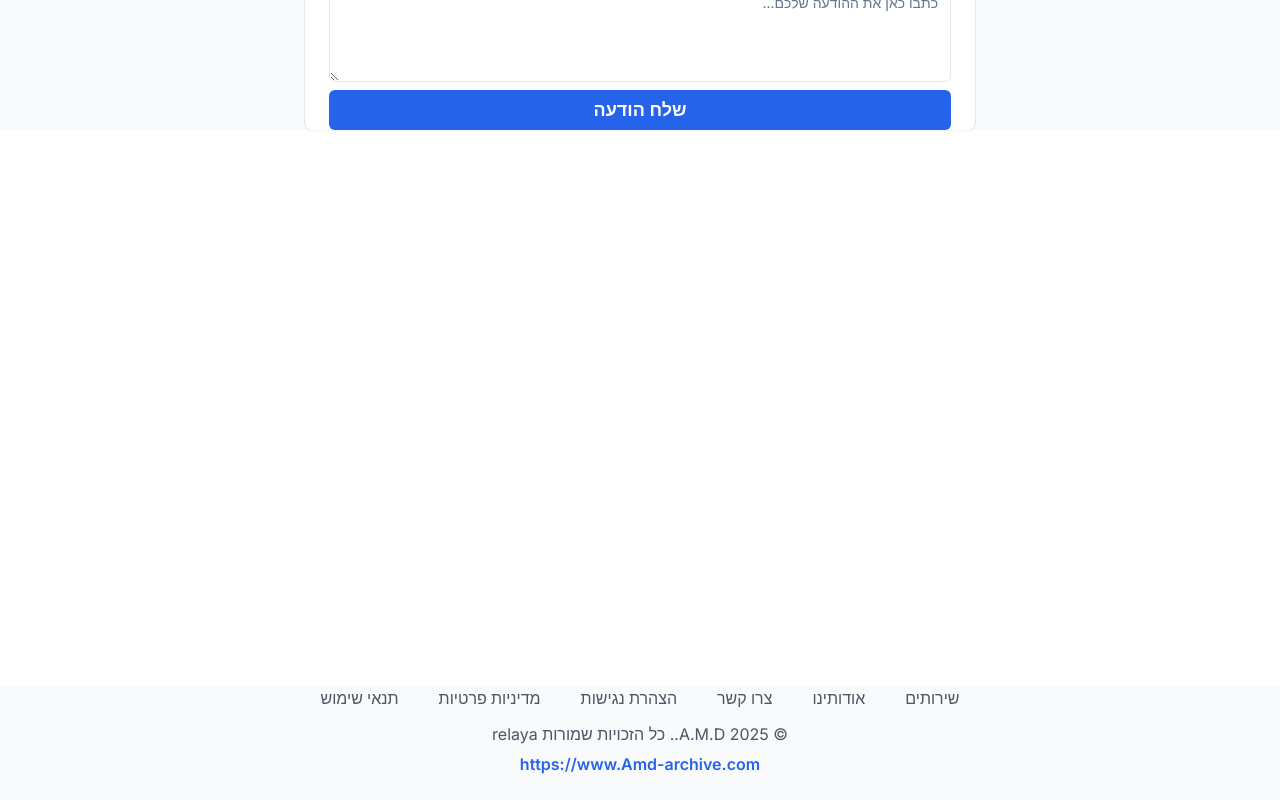
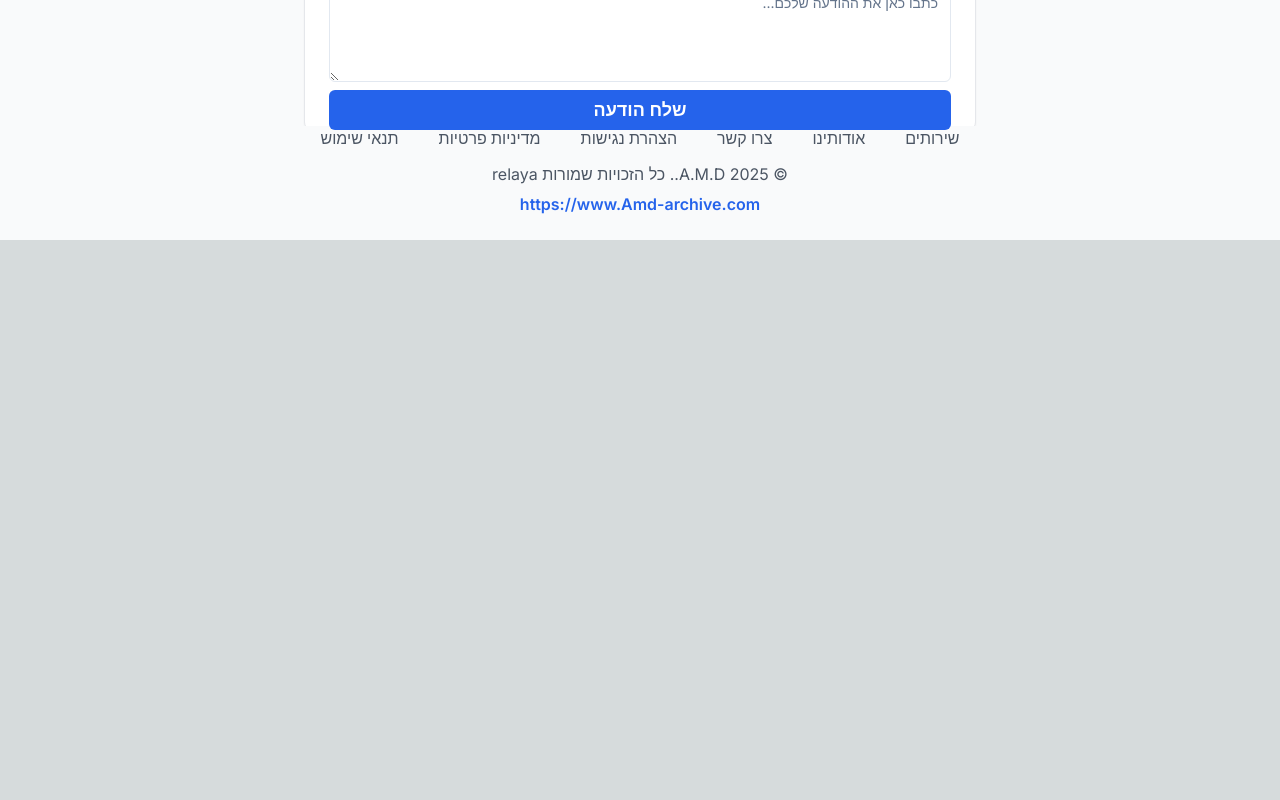
Before and after one commit to relaya17/LexHub, a Next.js app in the folder Dropbox/My PC (WIN-FP3PU772DH9)/Desktop/git/amd/: page / in a window 1280 px wide. Shown: the part 2455-3255 px from the top of the page. After the commit the page ends 2695 px from the top, so only its background shows below. Built offline with nearby package versions, Linux system fonts and the light colour scheme; no server answers.

Commit message:
Remove CTASection - now form is directly before footer

```diff
--- a/Dropbox/My PC (WIN-FP3PU772DH9)/Desktop/git/amd/src/app/page.tsx
+++ b/Dropbox/My PC (WIN-FP3PU772DH9)/Desktop/git/amd/src/app/page.tsx
@@ -5,7 +5,6 @@ import { HeroSection } from "@/components/landing/hero-section";
 import AboutSection from "@/components/landing/about-section";
 import ServicesSection from "@/components/landing/services-section";
 import ContactSection from "@/components/landing/contact-section";
-import CTASection from "@/components/landing/cta-section";
 import Header from "@/components/landing/header";
 import { Footer } from "@/components/landing/footer";
 
@@ -21,7 +20,6 @@ export default function Home() {
       <AboutSection />
       <ServicesSection />
       <ContactSection />
-      <CTASection />
       <Footer t={t} />
     </main>
   );
```
